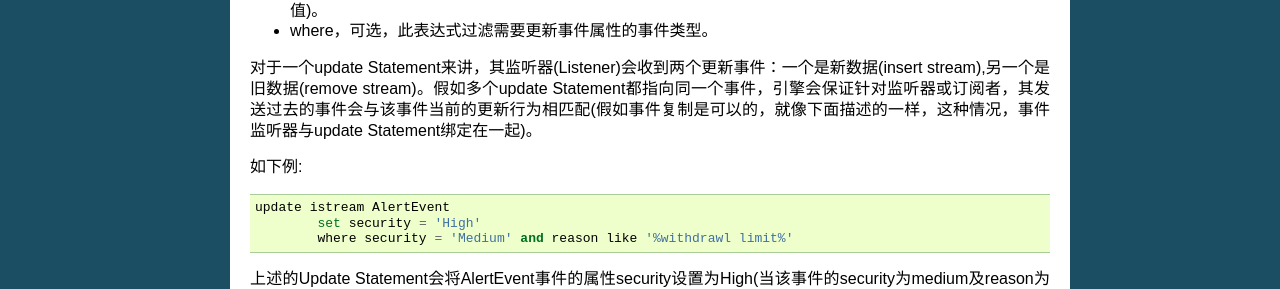
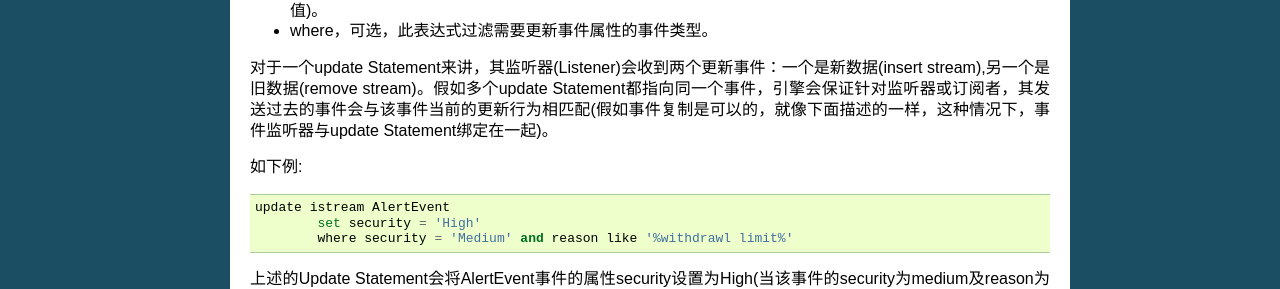
Before and after one commit to hancy2013/Book-Esper_reference_cn, a Sphinx documentation site: the page built from source/5.21.rst, in a window 1280 px wide and 1400 px high. Shown: the part 293-582 px from the top of the window. Built offline with Sphinx 7.4.7, drawn with Linux system fonts in a browser that asks for light colours; some of the changed text lies outside the part shown.

Commit message:
审核校对

```diff
--- a/source/5.21.rst
+++ b/source/5.21.rst
@@ -13,7 +13,7 @@ update istream的语法如下::
 
 - where，可选，此表达式过滤需要更新事件属性的事件类型。
 
-对于一个update Statement来讲，其监听器(Listener)会收到两个更新事件：一个是新数据(insert stream),另一个是旧数据(remove stream)。假如多个update Statement都指向同一个事件，引擎会保证针对监听器或订阅者，其发送过去的事件会与该事件当前的更新行为相匹配(假如事件复制是可以的，就像下面描述的一样，这种情况，事件监听器与update Statement绑定在一起)。
+对于一个update Statement来讲，其监听器(Listener)会收到两个更新事件：一个是新数据(insert stream),另一个是旧数据(remove stream)。假如多个update Statement都指向同一个事件，引擎会保证针对监听器或订阅者，其发送过去的事件会与该事件当前的更新行为相匹配(假如事件复制是可以的，就像下面描述的一样，这种情况下，事件监听器与update Statement绑定在一起)。
 
 如下例::
 
@@ -45,6 +45,7 @@ Update Statment习惯借助insert into用到stream上。下面代码使用了模
 	@Name("SelectWindow") select * from MyWindow
 
 - UpdateStream Statement对进入该窗口的所有事件配置了一个更新语句。注意，该update Statement在创建时，对已经在该窗口存在的事件不起任何作用，它只对从创建该语句开始后进入该窗口的事件。
+
 - 对于SelectWindow和CreateWindow的监听器，都会收到update事件；然而InsertWindow的监听器收到的是原有的AlertEvent事件。//TODO
 
 子查询也可以用在所有的表达式，包括可选的where子句。
--- a/source/tableContent.rst
+++ b/source/tableContent.rst
@@ -140,3 +140,7 @@
 		5.3.3 表达式
 
 		5.3.4 重命名事件属性
+
+	5.21 更新插入的Stream:Update IStream条件
+
+		5.21.1 事件的不变性与更新
```
Also changed, not shown: other parts of source/5.21.rst (+4 -4 lines), source/2.10.rst (+6 -6 lines).
